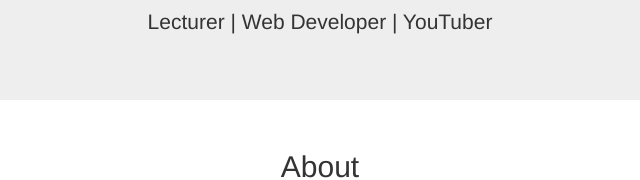
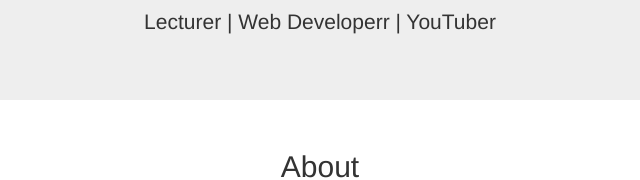
Before and after one commit to sandhikagalih/NGOBAR, a plain HTML site: page 1. bootstrap-portfolio/index.html in a window 1280 px wide. Shown: the part 340-520 px from the top of the page, 320-960 px from the left. Drawn offline with nearby package versions, Linux system fonts and the light colour scheme.

Commit message:
mengubah tulisan dikit

```diff
--- a/1. bootstrap-portfolio/index.html
+++ b/1. bootstrap-portfolio/index.html
@@ -24,7 +24,7 @@
     <div class="jumbotron text-center">
       <img src="img/sandhika.png" class="img-circle">
       <h1>Sandhika Galih</h1>
-      <p>Lecturer | Web Developer | YouTuber</p>
+      <p>Lecturer | Web Developerr | YouTuber</p>
     </div>
     <!-- akhir jumbotron -->
 
```
